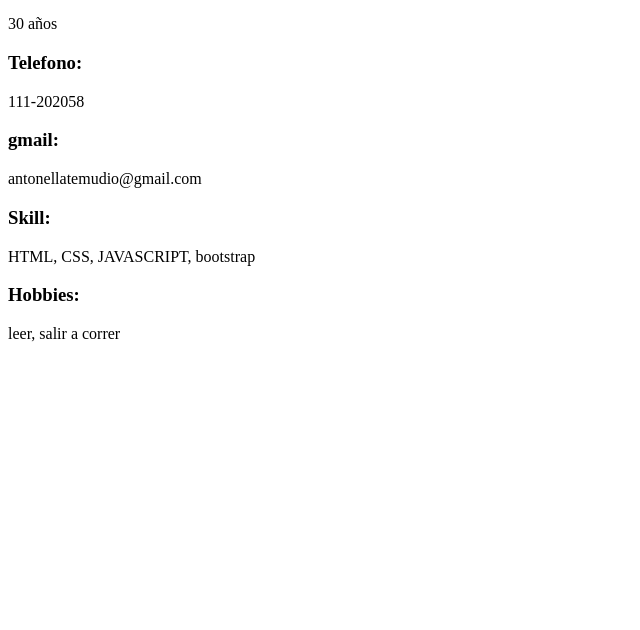
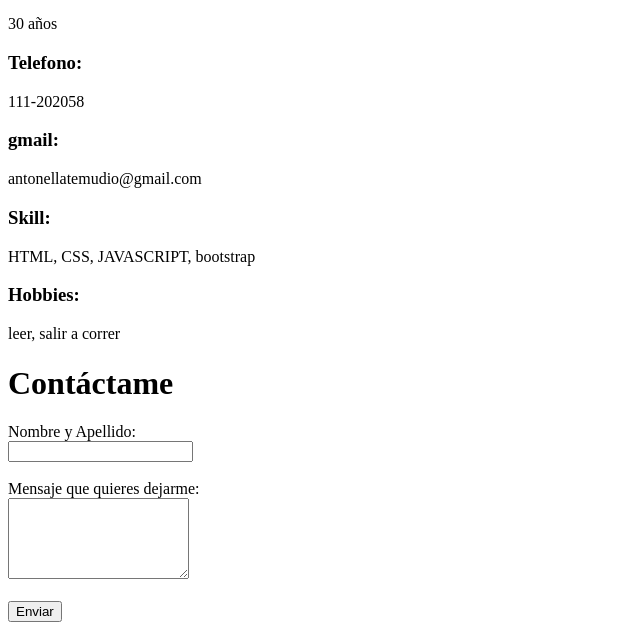
Before and after one commit to antonellatemu/tarea-3-Antonella-temudio, a plain HTML site: page index.html in a window 1280 px wide. Shown: the part 278-908 px from the top of the page, without its empty margins (0-640 px from the left). Before the commit the page ends 800 px from the top, so only its background shows below. Drawn offline with Linux system fonts and the light colour scheme.

Commit message:
segundo commit

```diff
--- a/index.html
+++ b/index.html
@@ -6,7 +6,8 @@
     <title>Document</title>
 </head>
 <body>
-    <h1>Antonella Temudio</h1>
+    <header> <h1>Antonella Temudio</h1></header>
+   <section>
     <div><img src="imagen/WhatsApp Image 2024-08-02 at 08.35.34.jpg" alt="" width="120px" height="150px"></div>
     <h3>Edad: </h3>
     <p>30 años</p>
@@ -17,7 +18,20 @@
     <h3>Skill:</h3>
     <p>HTML, CSS, JAVASCRIPT, bootstrap </p>
     <h3>Hobbies:</h3>
-    <p>leer, salir a correr</p>
+    <p>leer, salir a correr</p></section>
+
+<footer>
+    <h1>Contáctame</h1>
+    <form action=https://formspree.io/f/xleygzaa method="POST">
+        <label for="name">Nombre y Apellido:</label><br>
+        <input type="text" id="name" name="name" required><br><br>
+
+        <label for="message">Mensaje que quieres dejarme:</label><br>
+        <textarea id="message" name="message" rows="5" required></textarea><br><br>
+
+        <button type="submit">Enviar</button>
+    </form>
+
 
 </body>
 </html>
```
